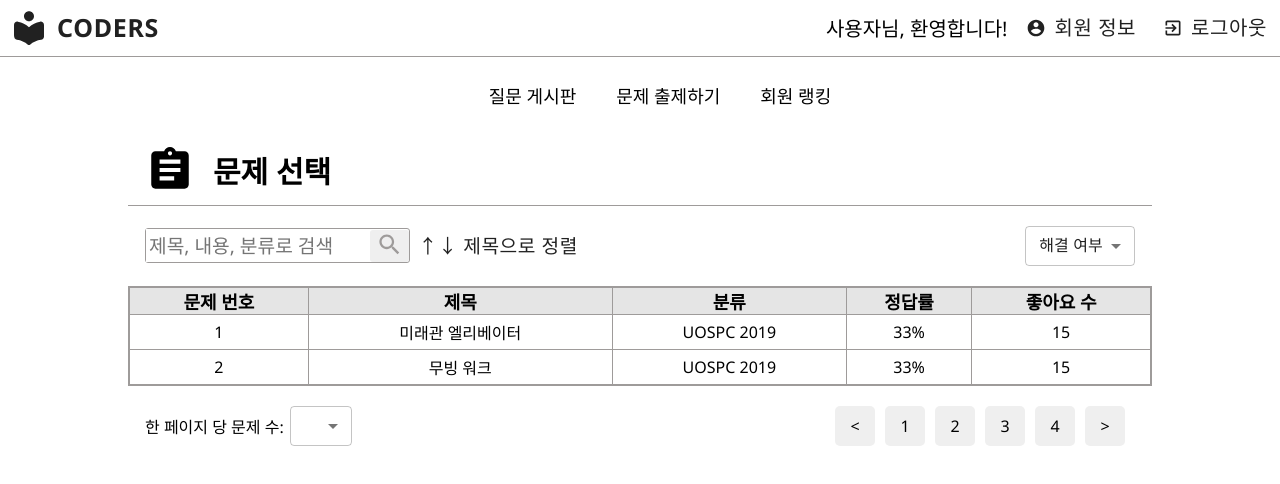
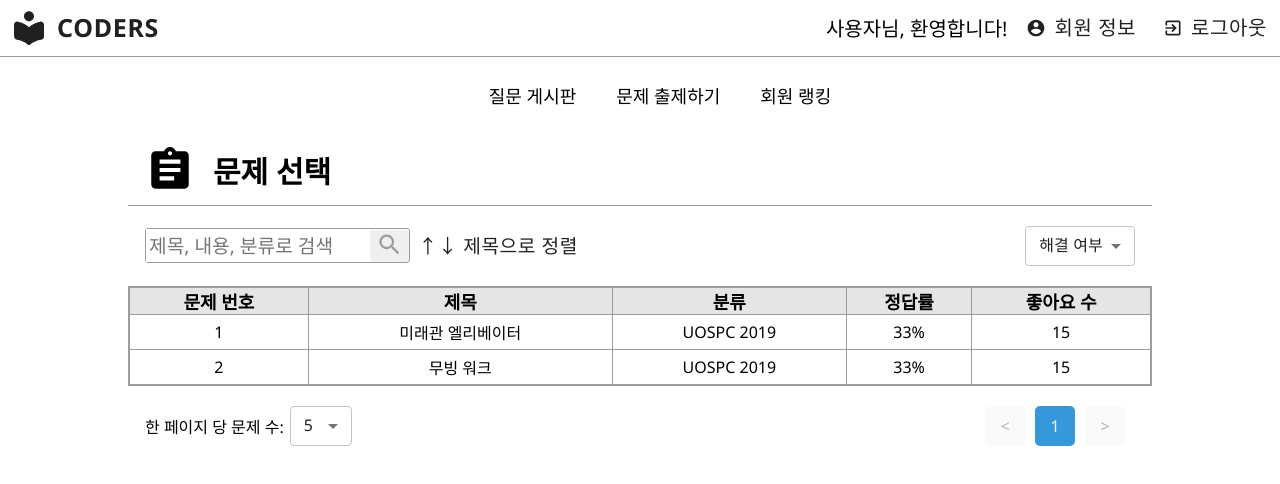
Before and after one commit to CSUOS/coders, a React (Create React App) app in the folder frontend/: page / in a window 1280 px wide. Shown: the top 484 px of the page. Built offline with nearby package versions, Linux system fonts and the light colour scheme.

Commit message:
Refactor pagination

```diff
--- a/frontend/package.json
+++ b/frontend/package.json
@@ -9,6 +9,7 @@
     "@testing-library/react": "^11.1.0",
     "@testing-library/user-event": "^12.1.10",
     "ace-builds": "^1.4.12",
+    "clsx": "^1.1.1",
     "emoji-dictionary": "^1.0.11",
     "katex": "^0.12.0",
     "node-sass": "^4.14.1",
--- a/frontend/src/components/UI/Dropdown.js
+++ b/frontend/src/components/UI/Dropdown.js
@@ -1,13 +1,14 @@
 import React, { useState } from 'react';
 import { Grid, MenuItem, FormControl, Select } from '@material-ui/core';
 
-const Dropdown = ({ label, values, defaultValue, hasLabel = true }) => {
-	const [state, setState] = useState();
-
-	const handleChange = (event) => {
-		setState(event.target.value);
-	};
-
+const Dropdown = ({
+	label,
+	values,
+	selectedValue,
+	handleSelectedValue,
+	defaultValue,
+	hasLabel = true,
+}) => {
 	return (
 		<Grid className="dropdown">
 			<FormControl
@@ -16,8 +17,8 @@ const Dropdown = ({ label, values, defaultValue, hasLabel = true }) => {
 				className="dropdown-form"
 			>
 				<Select
-					value={state}
-					onChange={handleChange}
+					value={selectedValue}
+					onChange={handleSelectedValue}
 					defaultValue={defaultValue}
 					displayEmpty
 				>
--- a/frontend/src/components/UI/Pagination.js
+++ b/frontend/src/components/UI/Pagination.js
@@ -1,20 +1,116 @@
 import React from 'react';
 import { Grid } from '@material-ui/core';
+import clsx from 'clsx';
 
-const Pagination = ({ count }) => {
+const totalButtonCount = 4;
+const preButtonText = '<';
+const nextButtonText = '>';
+
+const getCurrentPageGroupIndex = (currentPageIndex) => {
+	return Math.floor(currentPageIndex / totalButtonCount);
+};
+const getPreButtonDisabled = (currentPageGroupIndex) => {
+	if (currentPageGroupIndex === 0) return true;
+	return false;
+};
+const getNextButtonDisabled = (currentPageGroupIndex, totalPageCount) => {
+	const lastPageGroupIndex = Math.floor(totalPageCount / totalButtonCount);
+	if (currentPageGroupIndex === lastPageGroupIndex) return true;
+	return false;
+};
+
+const Pagination = ({
+	totalPageCount,
+	currentPageIndex,
+	handleCurrentPageIndex,
+}) => {
+	const currentPageGroupIndex = getCurrentPageGroupIndex(currentPageIndex);
+	const preButtonDisabled = getPreButtonDisabled(currentPageGroupIndex);
+	const nextButtonDisabled = getNextButtonDisabled(
+		currentPageGroupIndex,
+		totalPageCount
+	);
+	const onPreButtonClick = () => {
+		const prePageGroupIndex = currentPageGroupIndex - 1;
+		const prePageIndex = prePageGroupIndex * totalButtonCount;
+		handleCurrentPageIndex(prePageIndex);
+	};
+	const onNextButtonClick = () => {
+		const nextPageGroupIndex = currentPageGroupIndex + 1;
+		const nextPageIndex = nextPageGroupIndex * totalButtonCount;
+		handleCurrentPageIndex(nextPageIndex);
+	};
+	const onPageButtonClick = (e) => {
+		handleCurrentPageIndex(e.target.value);
+	};
+
 	return (
 		<Grid className="pagination">
-			<Grid className="pagination-button">
-				<button type="button">{'<'}</button>
-			</Grid>
-			{[...Array(count)].map((_, index) => (
-				<Grid className="pagination-button">
-					<button type="button">{index + 1}</button>
-				</Grid>
-			))}
-			<Grid className="pagination-button">
-				<button type="button">{'>'}</button>
-			</Grid>
+			<button
+				className={clsx(
+					'pagination-button',
+					!preButtonDisabled && 'not-disabled'
+				)}
+				type="button"
+				disabled={preButtonDisabled}
+				onClick={onPreButtonClick}
+			>
+				{preButtonText}
+			</button>
+			{currentPageGroupIndex === 0 ? (
+				<span>
+					{[...Array(currentPageIndex + 1)].map((_, index) => (
+						<button
+							className={clsx(
+								'pagination-button',
+								currentPageIndex === index
+									? 'selected'
+									: 'not-disabled'
+							)}
+							type="button"
+							value={index}
+							onClick={onPageButtonClick}
+						>
+							{index + 1}
+						</button>
+					))}
+				</span>
+			) : (
+				<span>
+					{[...Array(totalButtonCount)].map((_, index) => (
+						<Grid className="pagination-button">
+							<button
+								className={clsx(
+									'pagination-button',
+									currentPageIndex ===
+										currentPageGroupIndex *
+											totalButtonCount +
+											index
+										? 'selected'
+										: 'not-disabled'
+								)}
+								type="button"
+								value={index}
+								onClick={onPageButtonClick}
+							>
+								{currentPageGroupIndex * totalButtonCount +
+									(index + 1)}
+							</button>
+						</Grid>
+					))}
+				</span>
+			)}
+			<button
+				className={clsx(
+					'pagination-button',
+					!nextButtonDisabled && 'not-disabled'
+				)}
+				type="button"
+				disabled={nextButtonDisabled}
+				onClick={onNextButtonClick}
+			>
+				{nextButtonText}
+			</button>
 		</Grid>
 	);
 };
--- a/frontend/src/components/View/HomeView.js
+++ b/frontend/src/components/View/HomeView.js
@@ -7,6 +7,7 @@ import {
 	ProblemTable,
 	Pagination,
 } from '../UI';
+import { getTotalPageCount } from '../../function/PaginationManager';
 
 const mainTitle = '문제 선택';
 const dropdownLabel = '해결 여부';
@@ -19,7 +20,9 @@ const paginationDropdownValues = [...Array(4)].map(
 	(_, index) => (index + 1) * 5
 );
 const dropdownHasLabel = false;
+
 const HomeView = ({ problems }) => {
+	const totalProblemCount = problems.length;
 	const tableBody = problems.map((problem, index) => [
 		index + 1,
 		problem.title,
@@ -27,7 +30,13 @@ const HomeView = ({ problems }) => {
 		`33%`,
 		15,
 	]);
-
+	// =============[ for pagination ] ===========================
+	const [currentPageIndex, setCurrentPageIndex] = useState(0);
+	const [currentLimit, setCurrentLimit] = useState(
+		paginationDropdownValues[0]
+	);
+	const totalPageCount = getTotalPageCount(totalProblemCount, currentLimit);
+	// ===========================================================
 	const [input, setInput] = useState('');
 	const [filterPb, setFilterPb] = useState(null);
 	const getInput = (e) => {
@@ -48,6 +57,15 @@ const HomeView = ({ problems }) => {
 			setFilterPb(data);
 		}
 	}, [input]);
+
+	const handleCurrentPageIndex = (indexToMove) => {
+		setCurrentPageIndex(indexToMove);
+	};
+
+	const handleCurrentLimit = (e) => {
+		setCurrentLimit(e.target.value);
+	};
+
 	return (
 		<Grid className="home">
 			<Grid className="home-container">
@@ -84,10 +102,15 @@ const HomeView = ({ problems }) => {
 							<Dropdown
 								hasLabel={dropdownHasLabel}
 								values={paginationDropdownValues}
-								defaultValue={12}
+								selectedValue={currentLimit}
+								handleSelectedValue={handleCurrentLimit}
 							/>
 						</Grid>
-						<Pagination count={4} />
+						<Pagination
+							totalPageCount={totalPageCount}
+							currentPageIndex={currentPageIndex}
+							handleCurrentPageIndex={handleCurrentPageIndex}
+						/>
 					</Grid>
 				</Grid>
 			</Grid>
--- /dev/null
+++ b/frontend/src/function/PaginationManager.js
@@ -0,0 +1,7 @@
+import React from 'react';
+
+export const getTotalPageCount = (totalItemCount, currentLimit) => {
+	const quotient = Math.floor(totalItemCount / currentLimit);
+	if (totalItemCount % currentLimit === 0) return quotient;
+	return quotient + 1;
+};
--- a/frontend/src/scss/UI/_pagination.scss
+++ b/frontend/src/scss/UI/_pagination.scss
@@ -2,17 +2,25 @@
 	display: inline-flex;
 	.pagination-button{
 		margin-right: 10px;
-		button {
-			width: 40px;
-			height: 40px;
-			border-radius: 5px;
-			border: 0;
-			font-size: 16px;
+		width: 40px;
+		height: 40px;
+		border-radius: 5px;
+		border: 0;
+		font-size: 16px;
+		&:hover, &:active, &:focus{
+			outline: none;
+		}
+		&.not-disabled {
 			&:hover, &:active, &:focus{
+				cursor: pointer;
 				background-color: #3498db;
-				outline: none;
 				color: white;
 			}
 		}
+		&.selected{
+			cursor: pointer;
+			background-color: #3498db;
+			color: white;
+		}
 	}
 }
```
Also changed, not shown: 2 other files (tests, documents, lock files or other folders).
